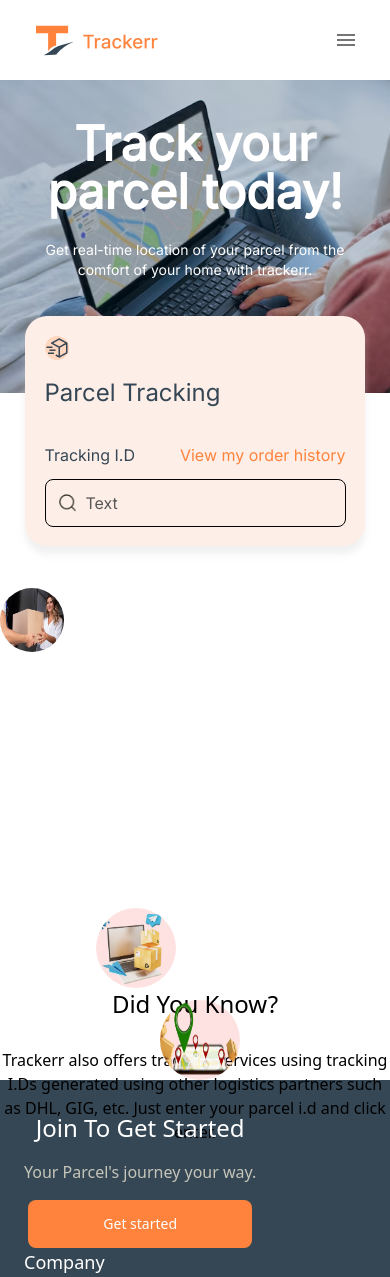
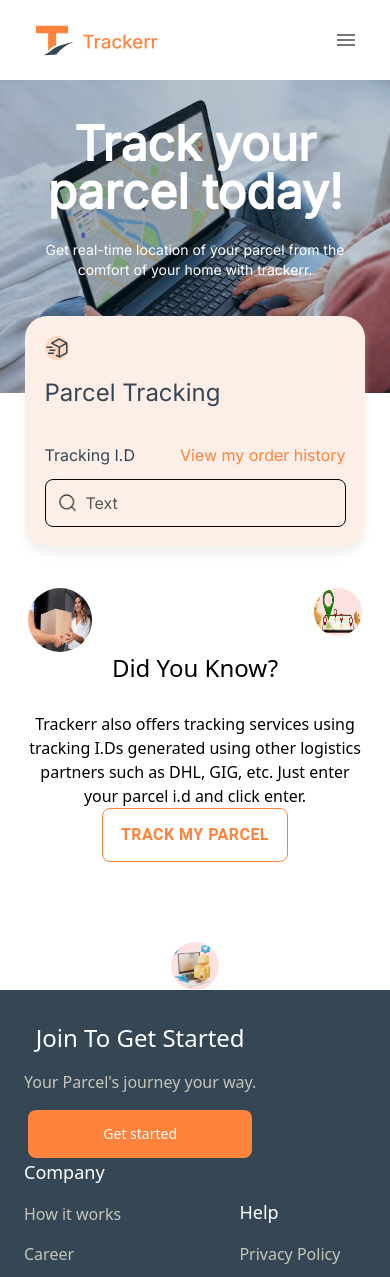
Before and after one commit to Amadu9933/Tracker-web-static, a React (Vite) app in the folder web-static/: page / in a window 390 px wide. Shown: the top 1277 px of the page. Built offline with nearby package versions, Linux system fonts and the light colour scheme; a small style sheet from the web is missing.

Commit message:
did you know

```diff
--- a/web-static/src/components/pages/customerPages/CustomerDidYouKnow.tsx
+++ b/web-static/src/components/pages/customerPages/CustomerDidYouKnow.tsx
@@ -4,45 +4,81 @@ import fristImage from "../../../assets/first-image.png";
 import thirdImage from "../../../assets/third-image.png";
 import secondImage from "../../../assets/second-image.png";
 import fourthImage from "../../../assets/fourth-image.png";
+import Button from "@mui/material/Button";
 
 const CustomerDidYouKnow: React.FC = () => {
 	return (
-		<section className="  md:h-1/4 md:mt-56 md:bg-slate-500 ">
+		<section className="  md:h-1/4 md:mt-56  md:px-0 px-7">
 			{/* container  */}
 			<div className="md:flex md:justify-between">
 				{/* first item */}
-				<div className="md:column md:ml-44 md:w-44">
+				<div className="md:block md:ml-44 md:w-44 flex justify-between">
 					<img
 						className="md:w-36 md:h-36 md:rounded-full w-16 h-16 rounded-full"
 						src={fristImage}
 						alt=""
 					/>
 					<img
-						className="w-20 h-20 rounded-full mt-64 ml-24 bg-red-100"
+						className="md:w-20 md:h-20 rounded-full md:mt-64 md:ml-24 w-12 h-12  bg-red-100 md:visible invisible"
 						src={thirdImage}
+						alt=""
+					/>
+
+					{/* mobile pic */}
+					<img
+						className="md:w-20 md:h-20 rounded-full md:-mt-36 nd:ml-40 bg-red-100 md:invisible w-12 h-12 "
+						src={secondImage}
 						alt=""
 					/>
 				</div>
 				{/* second item, text container */}
-				<div className="md:w-1/3 md:mt-9">
+				<div className="md:w-1/3 md:mt-9  ">
 					<h1 className="mb-7 font-medium text-2xl">Did You Know?</h1>
 					<p className="font-normal">
 						Trackerr also offers tracking services using tracking I.Ds generated
 						using other logistics partners such as DHL, GIG, etc. Just enter
 						your parcel i.d and click enter.
 					</p>
+
+					<Button
+						variant="outlined"
+						sx={{
+							color: "#FF833C",
+							borderColor: "#FF833C",
+							paddingTop: "12px",
+							paddingRight: "18px",
+							paddingBottom: "12px",
+							paddingLeft: "18px",
+							borderRadius: "8px",
+
+							"&:focus": {
+								borderColor: "#FF833C",
+							},
+							fontSize: "16px",
+							fontWeight: "bold",
+						}}>
+						Track my parcel
+					</Button>
 				</div>
 
 				{/* third container */}
-				<div className="md:mr-44  md:w-60">
+				<div className="md:mr-44  md:w-60 md:block">
 					<img
-						className="w-20 h-20 rounded-full -mt-36 ml-40 bg-red-100"
+						className="w-20 h-20 rounded-full -mt-36 ml-40 bg-red-100 md:visible invisible"
 						src={secondImage}
 						alt=""
 					/>
 					<img
-						className="md:w-36  md:h-36 md:rounded-full md:mt-96 w-36 h-36 rounded-full hidden"
+						className="md:w-36  md:h-36 md:rounded-full md:mt-96 w-36 h-36 rounded-full md:content md:visible invisible"
 						src={fourthImage}
+						alt=""
+					/>
+					{/* moile picture */}
+				</div>
+				<div className="flex justify-center items-center">
+					<img
+						className="md:w-20 md:h-20 rounded-full md:mt-64 md:ml-24 w-12 h-12 bg-red-100 md:invisible "
+						src={thirdImage}
 						alt=""
 					/>
 				</div>
```
